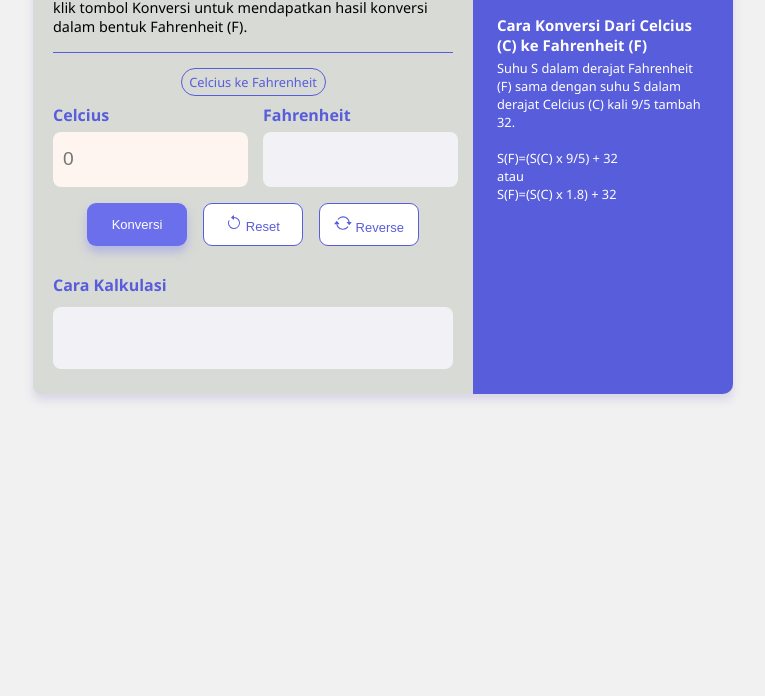
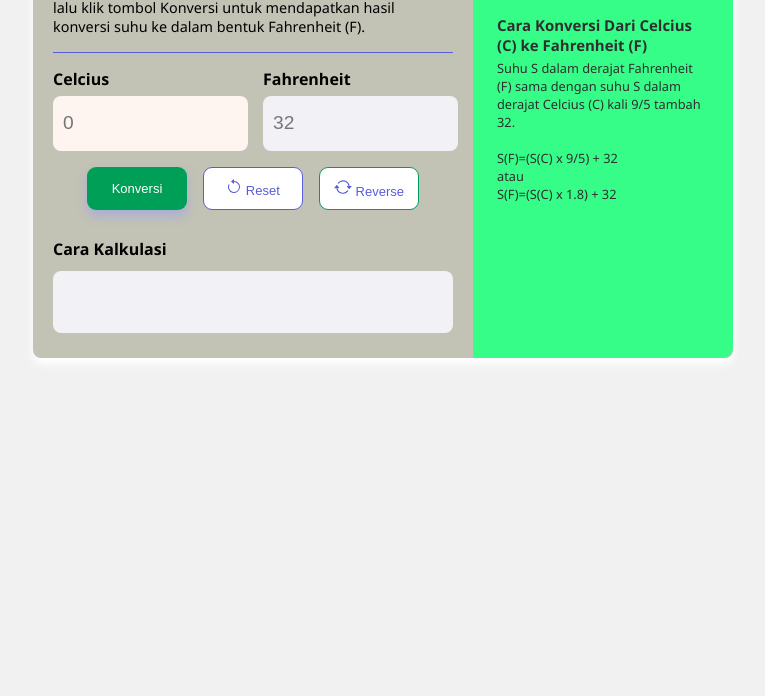
Before and after one commit to revou-fundamental-course/2-oct-23-kartika-mauludi, a plain HTML site: page index.html in a window 1280 px wide. Shown: the part 104-800 px from the top of the page, without its empty margins (257-1022 px from the left). Drawn offline with Linux system fonts and the light colour scheme.

Commit message:
update final

```diff
--- a/css/style.css
+++ b/css/style.css
@@ -12,7 +12,7 @@ main{
     position: relative;
     margin: auto;
     border-radius: 8px;
-    box-shadow: #d9d5e7 0px 6px 10px;
+    box-shadow: #ffffff 0px 6px 10px;
     display: flex;
     flex-direction: row;
 }
@@ -30,8 +30,8 @@ header{
 }
 .footer{
   font-size: 0.8rem;
-  background-color: #585DDB;
-  color: #fff;
+  background-color: #35fd88;
+  color: rgb(47, 47, 47);
   padding: 24px;
   border-top-right-radius: 10px;
   border-bottom-right-radius: 10px;
@@ -51,7 +51,7 @@ header{
     margin-bottom: 6px;
     font-size: 16px;
     font-weight: bold;
-    color: #585DDB;
+    color: #000000;
 }
 #celcius-input-field{
     width: 175px;
@@ -155,7 +155,7 @@ button{
   padding-bottom: 12px;
 }
 #button-konversi{
-  background-color: #6b6fec;
+  background-color: #009f57;
   color: #fff;
   box-shadow: #a1a3e7ad 0px 6px 10px;
 }
@@ -187,7 +187,7 @@ button{
 }
 #button-reverse{
   background-color: #FFFFFF;
-  border: 1px #585DDB solid;
+  border: 1px #009f57 solid;
   color: #585DDB;
 }
 #button-reverse:hover{
--- a/index.html
+++ b/index.html
@@ -8,13 +8,12 @@
     <link rel="stylesheet" href="css/style.css">
 </head>
 <body>
-    <main style="background-color: rgb(216, 218, 213);" class="my-3">
+    <main style="background-color: rgb(194, 194, 181);" class="my-3">
         <section class="input-section">
             <header>
                 <h2 id="title" class="my-0" >Kalkulator Suhu</h2>
-                <p class="fs-1 border-bottom-grey pb-3 ">Masukkan suhu derajat Celsius (C) ke kotak dibawah, lalu klik tombol Konversi untuk mendapatkan hasil konversi dalam bentuk Fahrenheit (F).</p>
+                <p class="fs-1 border-bottom-grey pb-3 ">Masukkan suhu derajat Celsius (C) di dalam kotak dibawah, lalu klik tombol Konversi untuk mendapatkan hasil konversi suhu ke dalam bentuk Fahrenheit (F).</p>
             </header>
-            <a href="" id="btn-tukar" class="btn-tukar">Celcius ke Fahrenheit</a>
             <div class="konversi">
                 <div class="celcius">
                     <label class="label" for="celcius-input-field">Celcius</label>
@@ -22,7 +21,7 @@
                 </div>
                 <div class="fahrenheit">
                     <label class="label"  for="">Fahrenheit</label>
-                    <input type="number" id="fahrenheit-output-field" maxlength="12"  type="text" oninput="this.value = this.value.replace(/[^0-9.]/g, '');" disabled></input>
+                    <input type="number" id="fahrenheit-output-field" maxlength="12"  type="text" oninput="this.value = this.value.replace(/[^0-9.]/g, '');" disabled placeholder="32"></input>
                 </div>
             </div>
             <div class="input-button mb-3">
--- a/js/javascript.js
+++ b/js/javascript.js
@@ -10,7 +10,7 @@ konvButton.addEventListener('click',function(){
     celcius = document.getElementById('celcius-input-field').value
     hasil = Number(celcius * (9/5) + 32);
     document.getElementById('fahrenheit-output-field').value = hasil
-    document.getElementById('kalkulasi').value = celcius + "C * (9/5) + 32 = " + hasil
+    document.getElementById('kalkulasi').value = celcius + "C * (9/5) + 32 = " + hasil + " F"
 })
 
 resetButton.addEventListener('click',function(){
@@ -23,5 +23,5 @@ reverseButton.addEventListener('click',function(){
     fahrenheit = document.getElementById('fahrenheit-output-field').value
     hasil = Number((fahrenheit - 32) * 5/9);
     document.getElementById('celcius-input-field').value = hasil
-    document.getElementById('kalkulasi').value = "( " + fahrenheit + "F - 32) * 5/9 = " + hasil
+    document.getElementById('kalkulasi').value = "( " + fahrenheit + "F - 32) * 5/9 = " + hasil + " C"
 })
```
